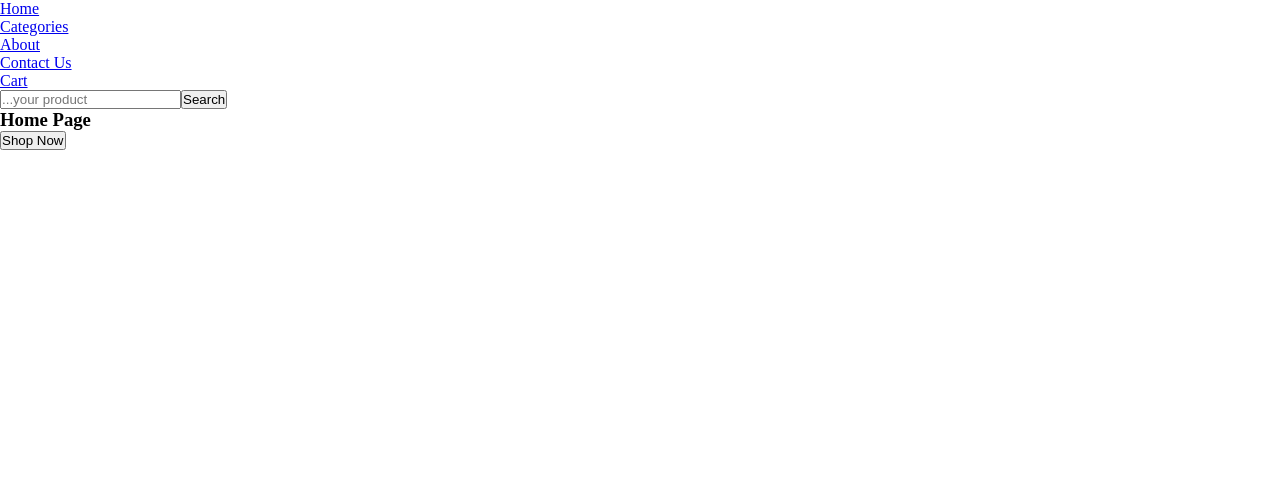
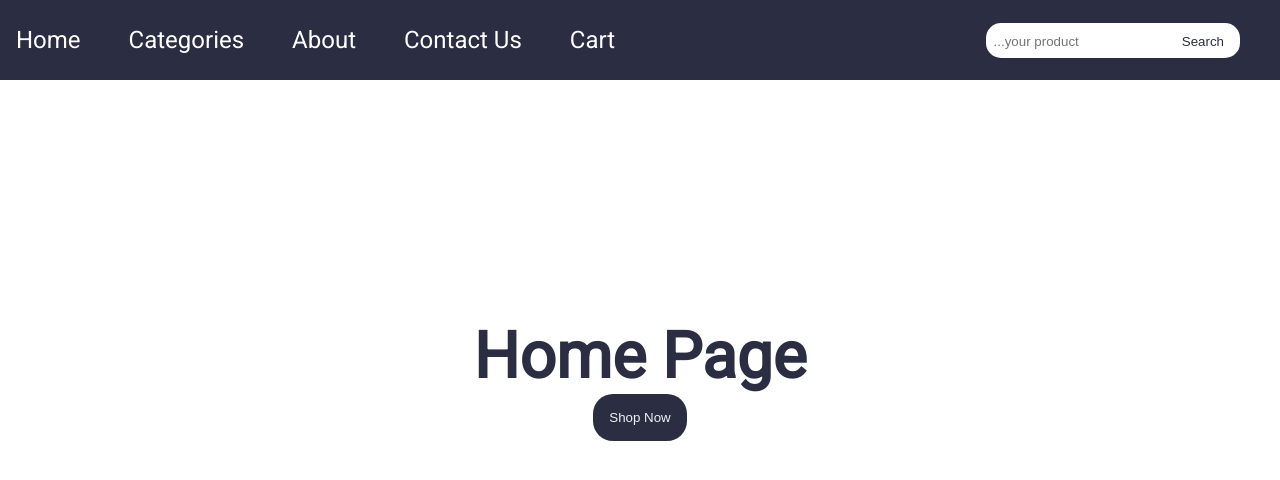
Before and after one commit to AlexandruIoan20/AlexandruIoan20.github.io, a React (Create React App) app in the folder shop/: page / in a window 1280 px wide. Shown: the top 480 px of the page. Built offline with nearby package versions, Linux system fonts and the light colour scheme.

Commit message:
Nav Style + start intro page

```diff
--- a/shop/public/index.html
+++ b/shop/public/index.html
@@ -4,6 +4,12 @@
     <meta charset="utf-8" />
     <link rel="icon" href="%PUBLIC_URL%/favicon.ico" />
     <meta name="viewport" content="width=device-width, initial-scale=1" />
+    <link rel="preconnect" href="https://fonts.googleapis.com" />
+    <link rel="preconnect" href="https://fonts.gstatic.com" crossorigin />
+    <link
+      href="https://fonts.googleapis.com/css2?family=Roboto&display=swap"
+      rel="stylesheet"
+    />
     <meta name="theme-color" content="#000000" />
     <meta
       name="description"
--- a/shop/src/App.jsx
+++ b/shop/src/App.jsx
@@ -7,6 +7,7 @@ import NavBar from "./components/NavBar";
 import ItemList from "./components/ItemList";
 import Cart from "./components/Cart";
 import NotFound from "./components/NotFound";
+import './styling/nav.css';
 import './styling/main.css';
 import { Routes, Route } from "react-router-dom";
 
--- a/shop/src/components/Cart.jsx
+++ b/shop/src/components/Cart.jsx
@@ -6,17 +6,23 @@ const Cart = () => {
         {
             name: "Phone",
             value: 3,
+            id: "phone"
         },
         {
             name: "T-shirt",
-            value: 2
+            value: 2,
+            id: "tshirt "
         }
     ]
     return (
         <section className="cart">
-            {elements.map(element => {
-                return <CartElement />
-            })}
+{/*             {elements.map(element => {
+                return (
+                    <article key = {element.id}>
+                        <Cart />
+                    </article>
+                )
+            })} */}
         </section>
     )
 };
--- a/shop/src/components/NavBar.jsx
+++ b/shop/src/components/NavBar.jsx
@@ -25,7 +25,7 @@ const NavBar = () => {
                 </ul>
             </nav>
         <SearchBar />
-        </section>
+    </section>
     )
 };
 
--- a/shop/src/components/SearchBar.jsx
+++ b/shop/src/components/SearchBar.jsx
@@ -2,10 +2,12 @@ import React from "react";
 
 const SearchBar = () => {
     return (
-        <form className="search-bar">
-            <input type="text" placeholder="...your product" autoComplete="off" />
-            <button>Search</button>
-        </form>
+        <section className="search">
+            <form className="search-bar">
+                <input type="text" placeholder="...your product" autoComplete="off" />
+                <button>Search</button>
+            </form>
+        </section>
     )
 };
 
--- a/shop/src/pages/Home.jsx
+++ b/shop/src/pages/Home.jsx
@@ -2,9 +2,11 @@ import React from "react";
 
 const Home = () => {
     return(
-        <section className="page">
-            <h1>Home Page</h1>
-            <button className="start-button">Shop Now</button>
+        <section className="page home">
+            <section>
+                <h1>Home Page</h1>
+                <button className="start-button">Shop Now</button>
+            </section>
         </section>
     )
 };
--- a/shop/src/styling/main.css
+++ b/shop/src/styling/main.css
@@ -1,5 +1,27 @@
-* {
-    padding: 0;
-    margin: 0;
-    box-sizing: border-box;
+.home {
+    display: grid;
+    place-content: center;
 }
+
+.home h1 {
+    font-size: 4rem;
+    color: #2B2D42;
+    font-weight: 800;
+}
+
+.home section {
+    text-align: center;
+}
+
+.start-button {
+    border: none;
+    padding: 1rem;
+    border-radius: 20px;
+    background-color: #2B2D42;
+    color: #EDF2F4;
+}
+
+.start-button:hover {
+    cursor: pointer;
+    text-decoration: underline;
+}
--- /dev/null
+++ b/shop/src/styling/nav.css
@@ -0,0 +1,78 @@
+* {
+    padding: 0;
+    margin: 0;
+    box-sizing: border-box;
+}
+
+body {
+    font-family: 'Roboto', sans-serif;
+}
+
+.navbar {
+    background-color: red;
+    height: 10vh;
+
+    display: flex;
+    flex-flow: row;
+    column-gap: 2rem;
+    padding-inline: 1rem;
+
+    background-color: #2B2D42;
+}
+
+.navbar ul {
+    display: flex;
+    column-gap: 3rem;
+    height: 10vh;
+}
+
+.navbar ul li {
+    list-style-type: none;
+    display: grid;
+    place-content: center;
+
+    font-size: 1.5rem;
+}
+
+.navbar ul a {
+    text-decoration: none;
+    color: white;
+}
+
+.search {
+    display: grid;
+    place-content: center;
+    margin-left: auto;
+    margin-right: 1rem;
+}
+
+.search input {
+    border: none;
+    outline: none;
+    margin-inline-end: 0.2rem;
+}
+
+.search-bar {
+    padding: 0.5rem;
+    margin: 0.5rem;
+    background-color: white;
+
+    border-radius: 15px;
+}
+
+.search-bar button {
+    padding-inline: 0.5rem;
+    color: #2B2D42;
+    background-color: white;
+    border: none;
+}
+
+.search-bar button:hover, .search-bar button:focus {
+    border-radius: 50%;
+    background-color: #2B2D42;
+    color: white;
+}
+
+.page {
+    min-height:calc(100vh - 25vh);
+}
```
Also changed, not shown: 1 other file (tests, documents, lock files or other folders).
